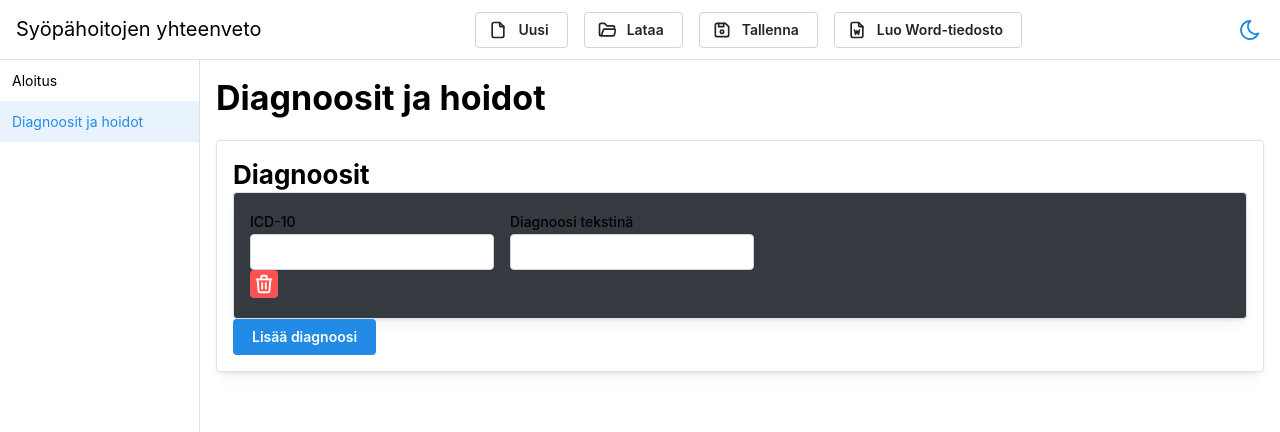
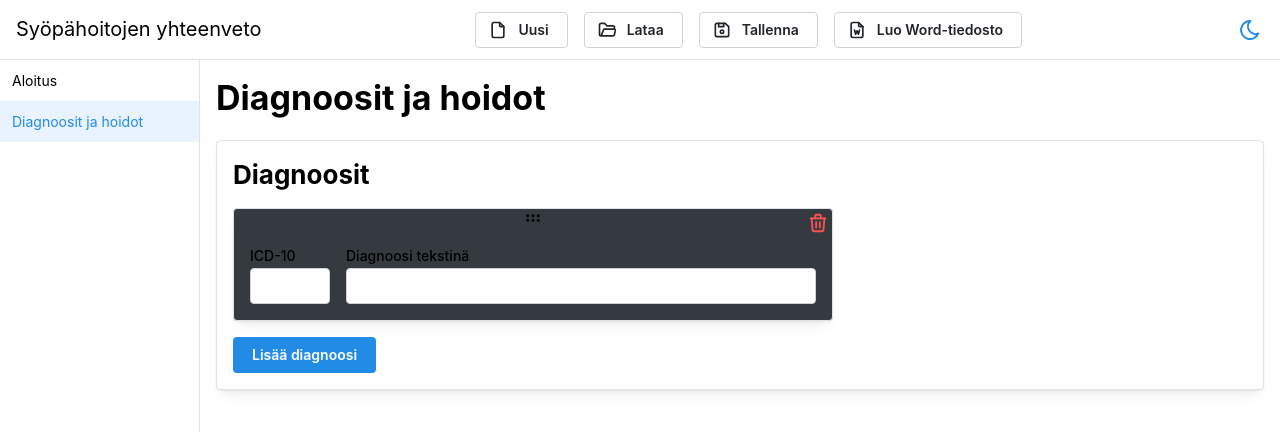
Before and after one commit to kuopiohema/cancer-treatment-summary, a React (Vite) app: page / in a window 1280 px wide. Both pictures are taken after a click on the link "Diagnoosit ja hoidot". Shown: the top 432 px of the page. Built offline with nearby package versions, Linux system fonts and the light colour scheme.

Commit message:
Added drag&drop, generic ItemList

```diff
--- a/package.json
+++ b/package.json
@@ -10,6 +10,7 @@
     "preview": "vite preview"
   },
   "dependencies": {
+    "@hello-pangea/dnd": "^18.0.1",
     "@mantine/core": "^7.17.5",
     "@mantine/dates": "^7.17.5",
     "@mantine/form": "^7.17.5",
--- a/src/App.tsx
+++ b/src/App.tsx
@@ -15,8 +15,8 @@ import {
 import {IconDeviceFloppy, IconFile, IconFileWord, IconFolderOpen, IconMoon, IconSun} from '@tabler/icons-react'
 import {useDisclosure} from '@mantine/hooks'
 import {type ReactNode, useState} from 'react'
-import Start from './Pages/Start'
-import Treatments from './Pages/Treatments.tsx'
+import Start from './pages/Start'
+import Treatments from './pages/Treatments.tsx'
 import {FormProvider, newDiagnosis, newProtocol, useForm} from './formContext.ts'
 
 
--- a/src/components/ItemCard.tsx
+++ b/src/components/ItemCard.tsx
@@ -1,22 +1,60 @@
-import {ActionIcon, Paper} from '@mantine/core'
+import {ActionIcon, Card, Center, Text} from '@mantine/core'
 import type {UseFormReturnType} from '@mantine/form'
 import {PropsWithChildren} from 'react'
-import {IconTrash} from '@tabler/icons-react'
+import {IconGripHorizontal, IconTrash} from '@tabler/icons-react'
 import type {FormValues} from '../formContext.ts'
+import { Draggable } from '@hello-pangea/dnd'
+import { modals } from '@mantine/modals'
 
-interface ItemCardProps extends PropsWithChildren {
+export interface ItemCardProps extends PropsWithChildren {
     form: UseFormReturnType<FormValues>
     formPath: string
     index: number
+    draggableId: string
 }
 
-export default function ItemCard({form, formPath, index, children}: ItemCardProps) {
+export default function ItemCard({form, formPath, index, draggableId, children}: ItemCardProps) {
+    const confirmModal = () => modals.openConfirmModal({
+        title: 'Poista kohde',
+        children: (
+            <Text size="sm">
+                Poistetaanko kohde? Tätä ei voi kumota!
+            </Text>
+        ),
+        labels: { confirm: 'Poista', cancel: 'Peruuta' },
+        onConfirm: () => form.removeListItem(formPath, index)
+    })
+
     return (
-        <Paper shadow="sm" withBorder p="md" bg="gray.8">
-            {children}
-            <ActionIcon color="red" onClick={() => form.removeListItem(formPath, index)}>
-                <IconTrash size={22} />
-            </ActionIcon>
-        </Paper>
+        <Draggable index={index} draggableId={draggableId}>
+            {(provided) => (
+                <Card
+                    shadow="sm"
+                    withBorder
+                    p="md"
+                    maw={600}
+                    bg="gray.8"
+                    ref={provided.innerRef}
+                    {...provided.draggableProps}
+                >
+                    <Card.Section mb="md">
+                        <Center {...provided.dragHandleProps}>
+                            <IconGripHorizontal size={18} />
+                        </Center>
+                        <ActionIcon
+                            color="red"
+                            variant="subtle"
+                            pos="absolute"
+                            top="0"
+                            right="0"
+                            onClick={confirmModal}
+                        >
+                            <IconTrash size={22} />
+                        </ActionIcon>
+                    </Card.Section>
+                    {children}
+                </Card>
+            )}
+        </Draggable>
     )
 }
--- /dev/null
+++ b/src/components/ItemList.tsx
@@ -0,0 +1,44 @@
+import { UseFormReturnType } from "@mantine/form";
+import { FormValues } from "../formContext";
+import { PropsWithChildren } from "react";
+import { Button, Paper, Stack, Title } from "@mantine/core";
+import { DragDropContext, Droppable } from "@hello-pangea/dnd";
+
+interface ItemListProps extends PropsWithChildren {
+    form: UseFormReturnType<FormValues>
+    formPath: string
+    itemFactory: () => unknown
+    title: string
+    addButtonText: string
+}
+
+export default function ItemList({ form, formPath, itemFactory, title, addButtonText, children }: ItemListProps) {
+    return (
+        <Paper shadow="sm" withBorder p="md">
+            <Title order={2}>{title}</Title>
+            <DragDropContext
+                onDragEnd={({ destination, source }) =>
+                    destination?.index !== undefined && form.reorderListItem(formPath, { from: source.index, to: destination.index })
+
+                }
+            >
+                <Droppable droppableId={formPath} direction="vertical">
+                    {(provided) => (
+                        <Stack
+                            gap="md"
+                            my="md"
+                            {...provided.droppableProps}
+                            ref={provided.innerRef}
+                        >
+                            {children}
+                            {provided.placeholder}
+                        </Stack>
+                    )}
+                </Droppable>
+            </DragDropContext>
+            <Button onClick={() => form.insertListItem(formPath, itemFactory())}>
+                {addButtonText}
+            </Button>
+        </Paper>
+    )
+}
--- a/src/pages/Treatments.tsx
+++ b/src/pages/Treatments.tsx
@@ -1,6 +1,7 @@
-import {Button, Group, Paper, Stack, TextInput, Title} from '@mantine/core'
-import {newDiagnosis, useFormContext} from '../formContext.ts'
+import { Group, Stack, TextInput, Title } from '@mantine/core'
+import { newDiagnosis, useFormContext } from '../formContext.ts'
 import ItemCard from '../components/ItemCard.tsx'
+import ItemList from '../components/ItemList.tsx'
 
 export default function Treatments() {
     const form = useFormContext()
@@ -8,17 +9,24 @@ export default function Treatments() {
     return (
         <Stack gap="lg">
             <Title order={1}>Diagnoosit ja hoidot</Title>
-            <Paper shadow="sm" withBorder p="md">
-                <Title order={2}>Diagnoosit</Title>
+            <ItemList
+                form={form}
+                formPath="treatments.diagnoses"
+                itemFactory={newDiagnosis}
+                title="Diagnoosit"
+                addButtonText="Lisää diagnoosi"
+            >
                 {form.getValues().treatments.diagnoses.map((item, index) => {
                     const key = `treatments.diagnoses.${index}`
                     return (
-                            <ItemCard key={item.key} form={form} formPath="treatments.diagnoses" index={index}>
-                                <Group>
+                        <ItemCard key={item.key} form={form} formPath="treatments.diagnoses" index={index} draggableId={item.key}>
+                            <Group grow w="100%" preventGrowOverflow={false}>
                                 <TextInput
                                     key={form.key(`${key}.icd10`)}
                                     {...form.getInputProps(`${key}.icd10`)}
                                     label="ICD-10"
+                                    w={80}
+                                    flex="none"
                                 />
                                 <TextInput
                                     key={form.key(`${key}.text`)}
@@ -28,12 +36,8 @@ export default function Treatments() {
                             </Group>
                         </ItemCard>
                     )
-                    }
-                )}
-                <Button onClick={() => form.insertListItem('treatments.diagnoses', newDiagnosis())}>
-                    Lisää diagnoosi
-                </Button>
-            </Paper>
+                })}
+            </ItemList>
         </Stack>
     )
 }
```
Also changed, not shown: .devcontainer/devcontainer.json (added), 1 other file (tests, documents, lock files or other folders). Lines whose indentation alone changed are shown as unchanged.
